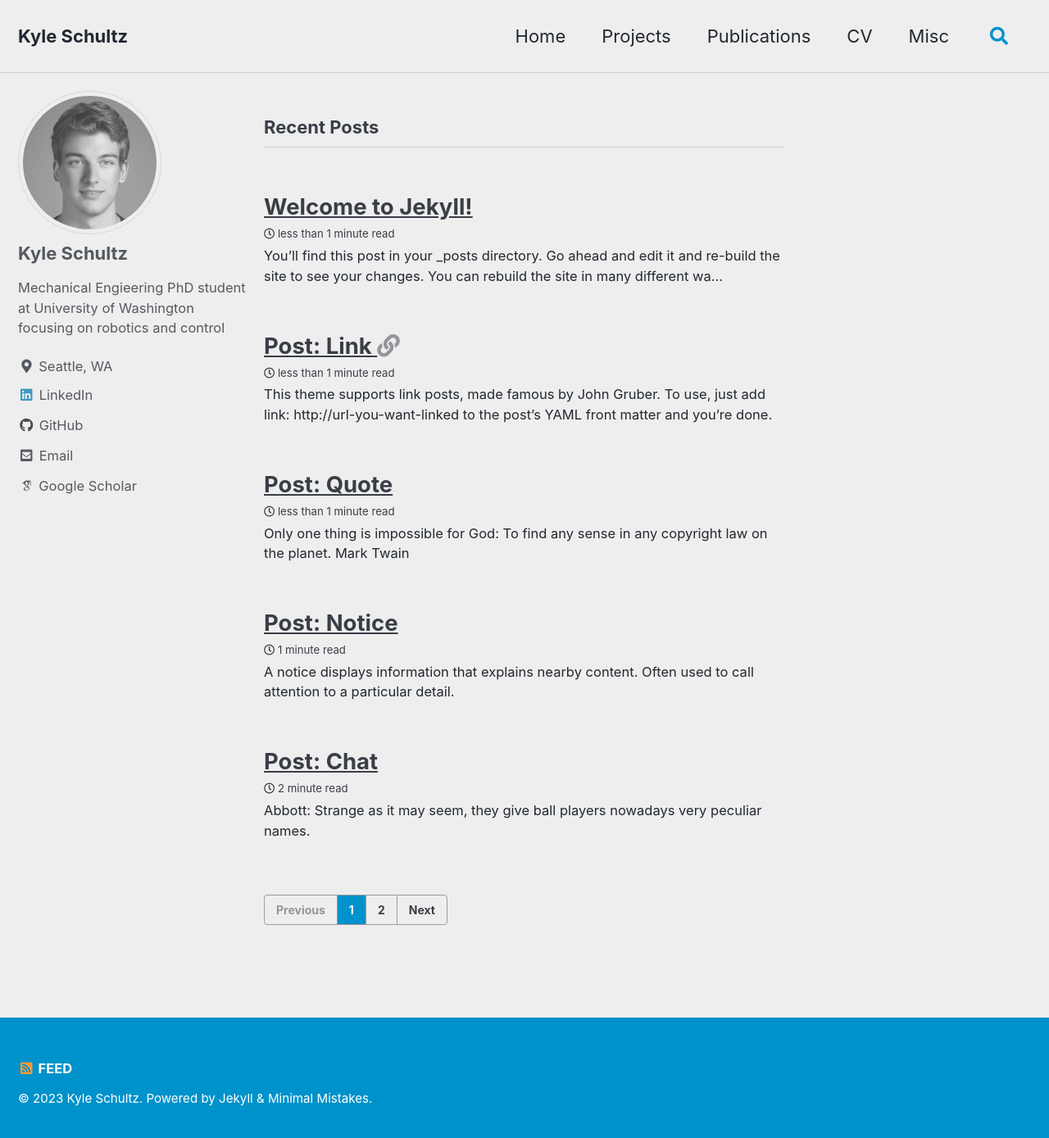
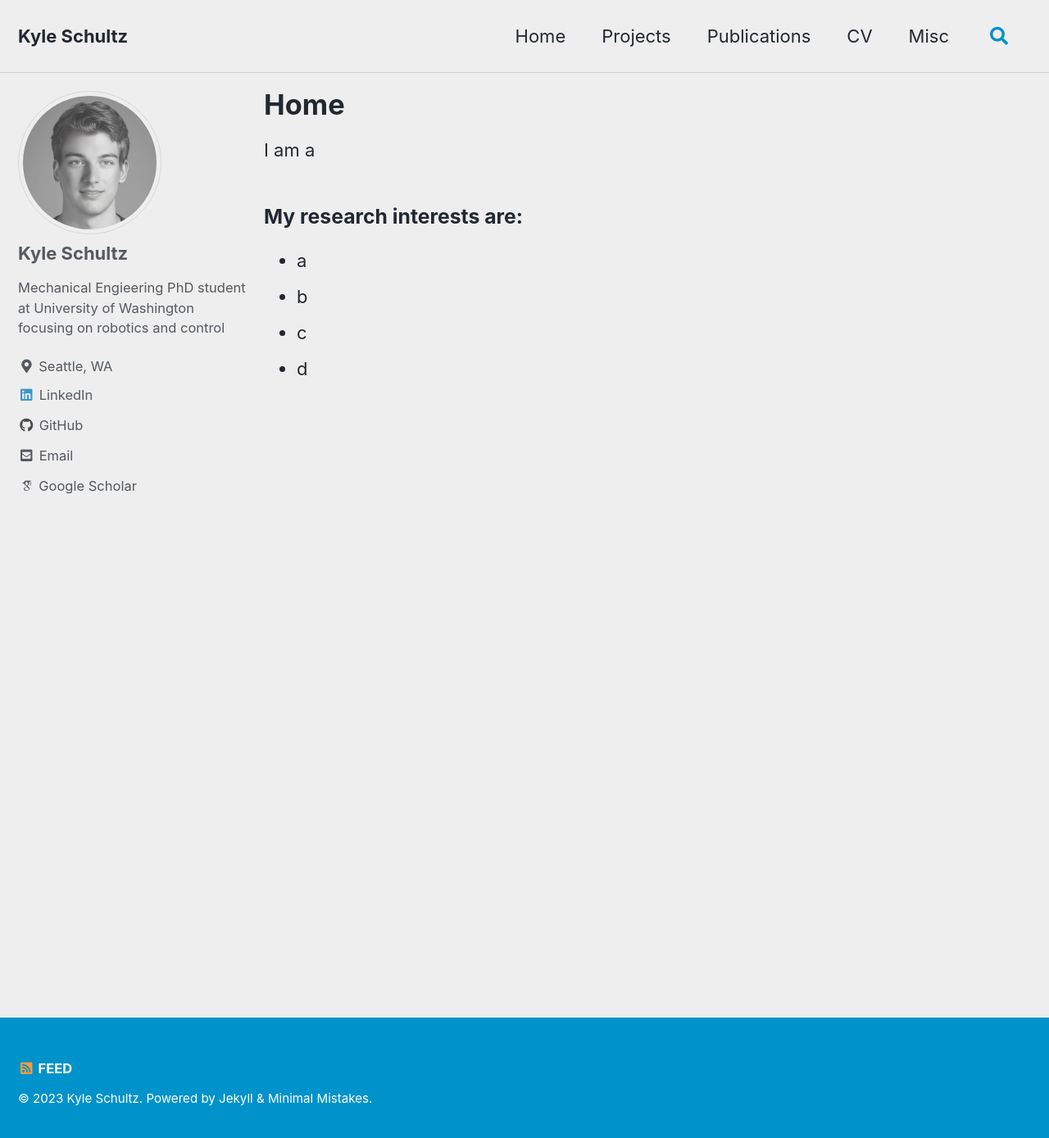
Before and after one commit to SchultzKyle/SchultzKyle.github.io, a Jekyll site: the page built from _pages/index.md, in a window 1280 px wide and 1397 px high. Shown: the top 1389 px of the window at 82% size. Built offline with Jekyll 4.4.1, drawn with Linux system fonts in a browser that asks for light colours; cached includes are drawn as plain includes; some web fonts are replaced; the list of posts is cut into pages by our own code.

Commit message:
Update home page

```diff
--- a/_config.yml
+++ b/_config.yml
@@ -83,7 +83,7 @@ defaults:
       layout: single
       author_profile: true
       read_time: true
-      comments: true
+      # comments: true
       share: true
       related: true
   # _pages
--- /dev/null
+++ b/_pages/index.md
@@ -0,0 +1,20 @@
+---
+title: "Home"
+layout: archive
+sitemap: true
+permalink: /
+author_profile: true
+classes: wide
+---
+
+
+<p style="text-align: justify">
+I am a
+</p>
+
+
+### My research interests are:
+- a
+- b
+- c
+- d
```
